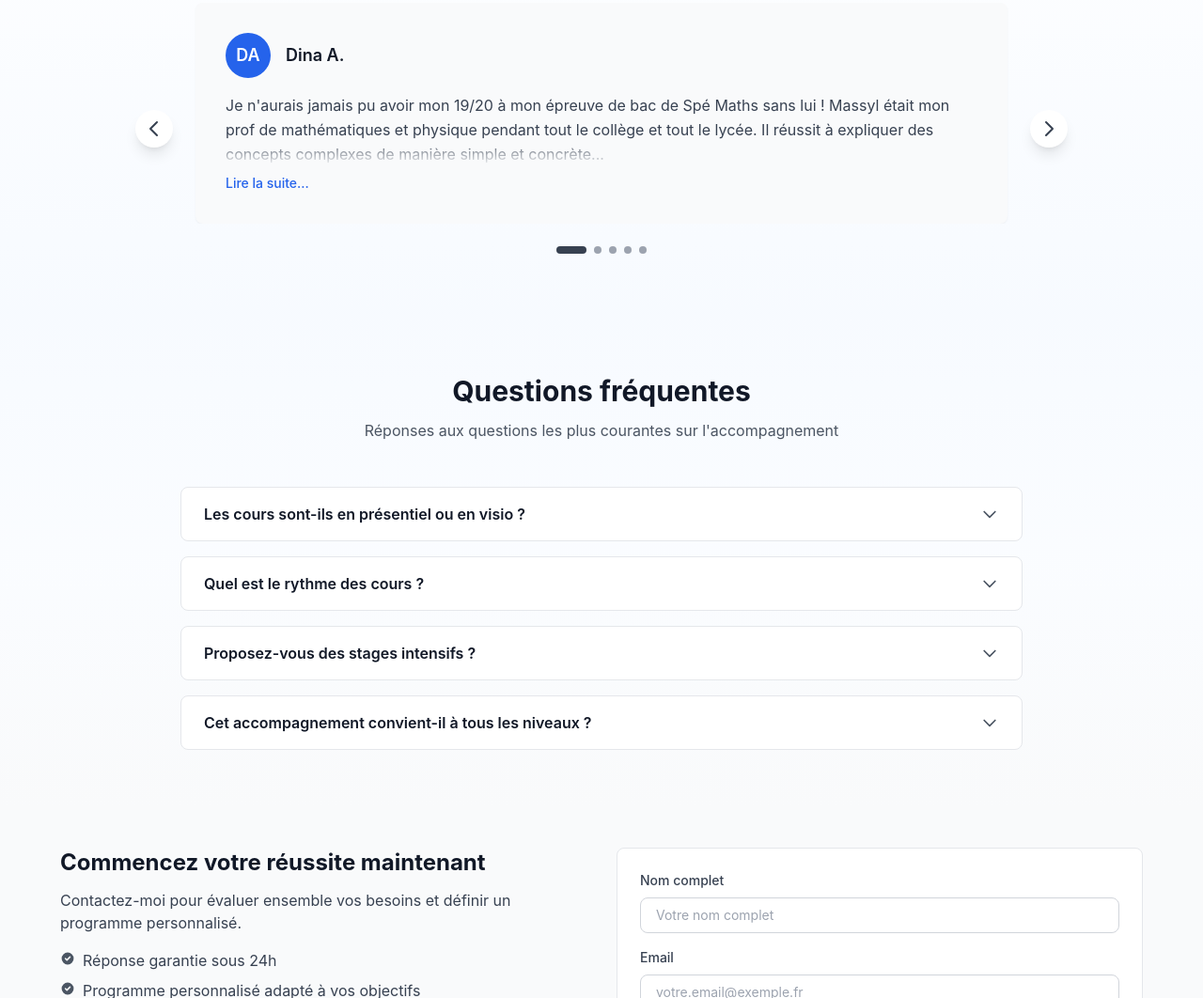
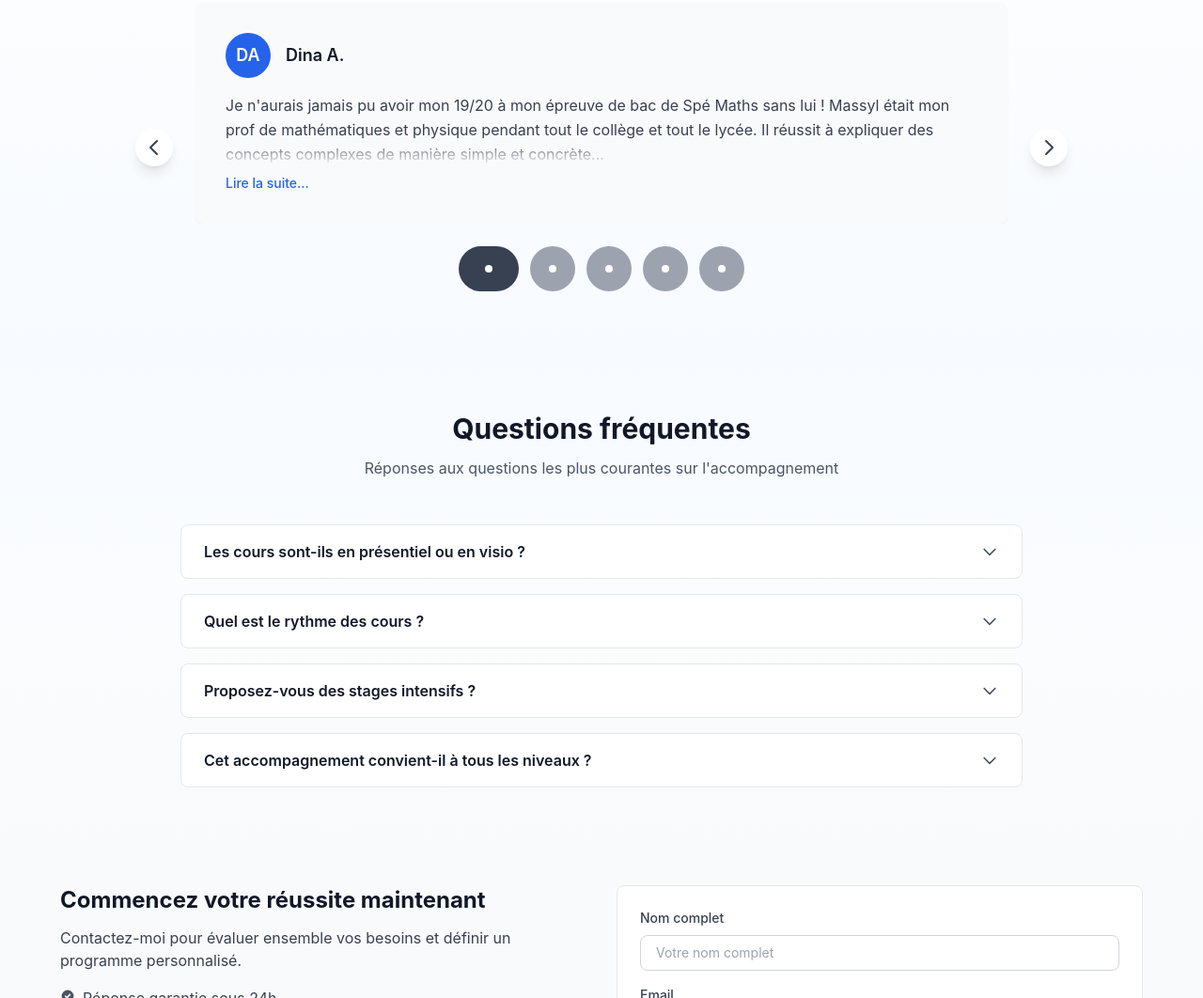
Before and after one commit to masoddr/revise_tes_maths_astro, an Astro site: page / in a window 1280 px wide. Shown: the part 946-2008 px from the top of the page at 94% size. Built offline with nearby package versions, Linux system fonts and the light colour scheme; Astro itself is replaced by a stand-in of ours; no server answers.

Commit message:
Enhance accessibility and visual design in components. Update ReadingProgress component to include an aria-label for better screen reader support. Modify Testimonials component to improve carousel dot styles and accessibility features, including focus outlines and minimum size adjustments. Add a new heading to the cours-maths-visio page for better content structure and clarity.

```diff
--- a/src/components/ReadingProgress.astro
+++ b/src/components/ReadingProgress.astro
@@ -2,7 +2,7 @@
 // Reading progress indicator component
 ---
 
-<div id="reading-progress" class="fixed top-0 left-0 w-0 h-1 bg-gray-900 z-50 transition-all duration-150 ease-out" role="progressbar" aria-valuemin="0" aria-valuemax="100" aria-valuenow="0">
+<div id="reading-progress" class="fixed top-0 left-0 w-0 h-1 bg-gray-900 z-50 transition-all duration-150 ease-out" role="progressbar" aria-valuemin="0" aria-valuemax="100" aria-valuenow="0" aria-label="Progression de lecture">
   <span class="sr-only">Progression de lecture</span>
 </div>
 
--- a/src/components/Testimonials.astro
+++ b/src/components/Testimonials.astro
@@ -167,32 +167,42 @@
         </button>
 
         <!-- Dots indicator -->
-        <div class="flex justify-center gap-2 mt-6">
+        <div class="flex justify-center gap-3 mt-6">
           <button
-            class="carousel-dot w-2 h-2 rounded-full bg-gray-400 transition-all duration-300 active:bg-gray-700 active:w-8"
+            class="carousel-dot w-12 h-12 rounded-full bg-gray-400 transition-all duration-300 active:bg-gray-700 active:w-16 flex items-center justify-center"
             data-index="0"
             aria-label="Afficher l'avis 1"
-          ></button>
+          >
+            <span class="w-2 h-2 rounded-full bg-white"></span>
+          </button>
           <button
-            class="carousel-dot w-2 h-2 rounded-full bg-gray-400 transition-all duration-300 active:bg-gray-700 active:w-8"
+            class="carousel-dot w-12 h-12 rounded-full bg-gray-400 transition-all duration-300 active:bg-gray-700 active:w-16 flex items-center justify-center"
             data-index="1"
             aria-label="Afficher l'avis 2"
-          ></button>
+          >
+            <span class="w-2 h-2 rounded-full bg-white"></span>
+          </button>
           <button
-            class="carousel-dot w-2 h-2 rounded-full bg-gray-400 transition-all duration-300 active:bg-gray-700 active:w-8"
+            class="carousel-dot w-12 h-12 rounded-full bg-gray-400 transition-all duration-300 active:bg-gray-700 active:w-16 flex items-center justify-center"
             data-index="2"
             aria-label="Afficher l'avis 3"
-          ></button>
+          >
+            <span class="w-2 h-2 rounded-full bg-white"></span>
+          </button>
           <button
-            class="carousel-dot w-2 h-2 rounded-full bg-gray-400 transition-all duration-300 active:bg-gray-700 active:w-8"
+            class="carousel-dot w-12 h-12 rounded-full bg-gray-400 transition-all duration-300 active:bg-gray-700 active:w-16 flex items-center justify-center"
             data-index="3"
             aria-label="Afficher l'avis 4"
-          ></button>
+          >
+            <span class="w-2 h-2 rounded-full bg-white"></span>
+          </button>
           <button
-            class="carousel-dot w-2 h-2 rounded-full bg-gray-400 transition-all duration-300 active:bg-gray-700 active:w-8"
+            class="carousel-dot w-12 h-12 rounded-full bg-gray-400 transition-all duration-300 active:bg-gray-700 active:w-16 flex items-center justify-center"
             data-index="4"
             aria-label="Afficher l'avis 5"
-          ></button>
+          >
+            <span class="w-2 h-2 rounded-full bg-white"></span>
+          </button>
         </div>
       </div>
     </div>
@@ -220,13 +230,15 @@
         if (index === currentIndex) {
           dot.classList.add('active');
           dot.classList.add('bg-gray-700');
-          dot.classList.add('w-8');
+          dot.classList.add('w-16');
           dot.classList.remove('bg-gray-400');
+          dot.classList.remove('w-12');
         } else {
           dot.classList.remove('active');
           dot.classList.remove('bg-gray-700');
-          dot.classList.remove('w-8');
+          dot.classList.remove('w-16');
           dot.classList.add('bg-gray-400');
+          dot.classList.add('w-12');
         }
       });
     }
@@ -403,4 +415,21 @@
   .testimonial-toggle:hover {
     text-decoration: underline;
   }
+
+  /* Carousel dots accessibility improvements */
+  .carousel-dot {
+    min-width: 48px;
+    min-height: 48px;
+    touch-action: manipulation;
+  }
+
+  .carousel-dot:focus {
+    outline: 2px solid #3b82f6;
+    outline-offset: 2px;
+  }
+
+  .carousel-dot.active .w-2 {
+    width: 0.5rem;
+    height: 0.5rem;
+  }
 </style>
--- a/src/layouts/Layout.astro
+++ b/src/layouts/Layout.astro
@@ -89,7 +89,9 @@
   </head>
   <body class="font-sans antialiased bg-white">
     <ReadingProgress />
-    <slot />
+    <main>
+      <slot />
+    </main>
     <ScrollToTop />
   </body>
 </html>
--- a/src/pages/cours-maths-visio.astro
+++ b/src/pages/cours-maths-visio.astro
@@ -52,6 +52,9 @@
   <section class="bg-gray-50 py-8 md:py-10">
     <div class="container mx-auto px-4">
       <div class="max-w-5xl mx-auto">
+        <h2 class="text-2xl md:text-3xl font-bold text-gray-900 mb-6 text-center">
+          Avantages des cours de maths en visio
+        </h2>
         <div class="grid grid-cols-1 md:grid-cols-3 gap-6">
           <div class="bg-white rounded-lg p-6 shadow-sm text-center">
             <div class="w-12 h-12 bg-blue-100 rounded-full flex items-center justify-center mx-auto mb-4">
```
